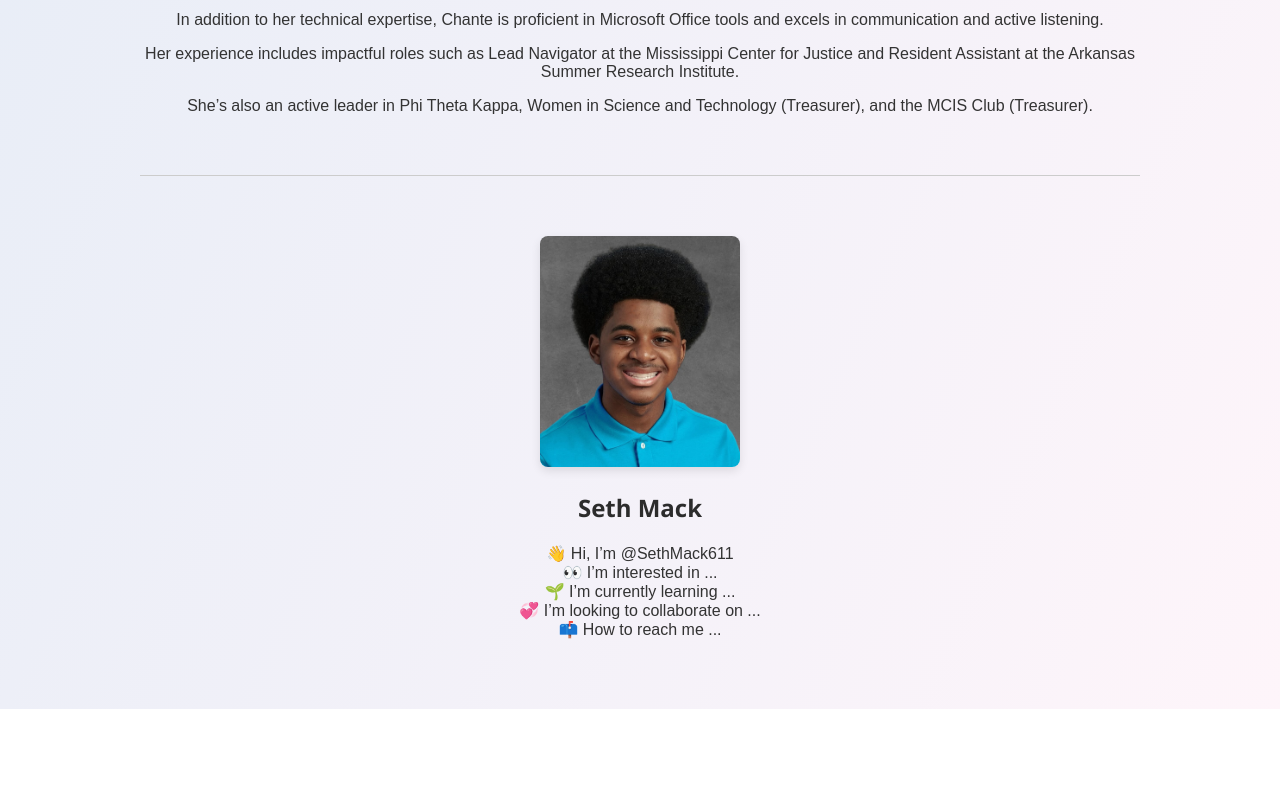
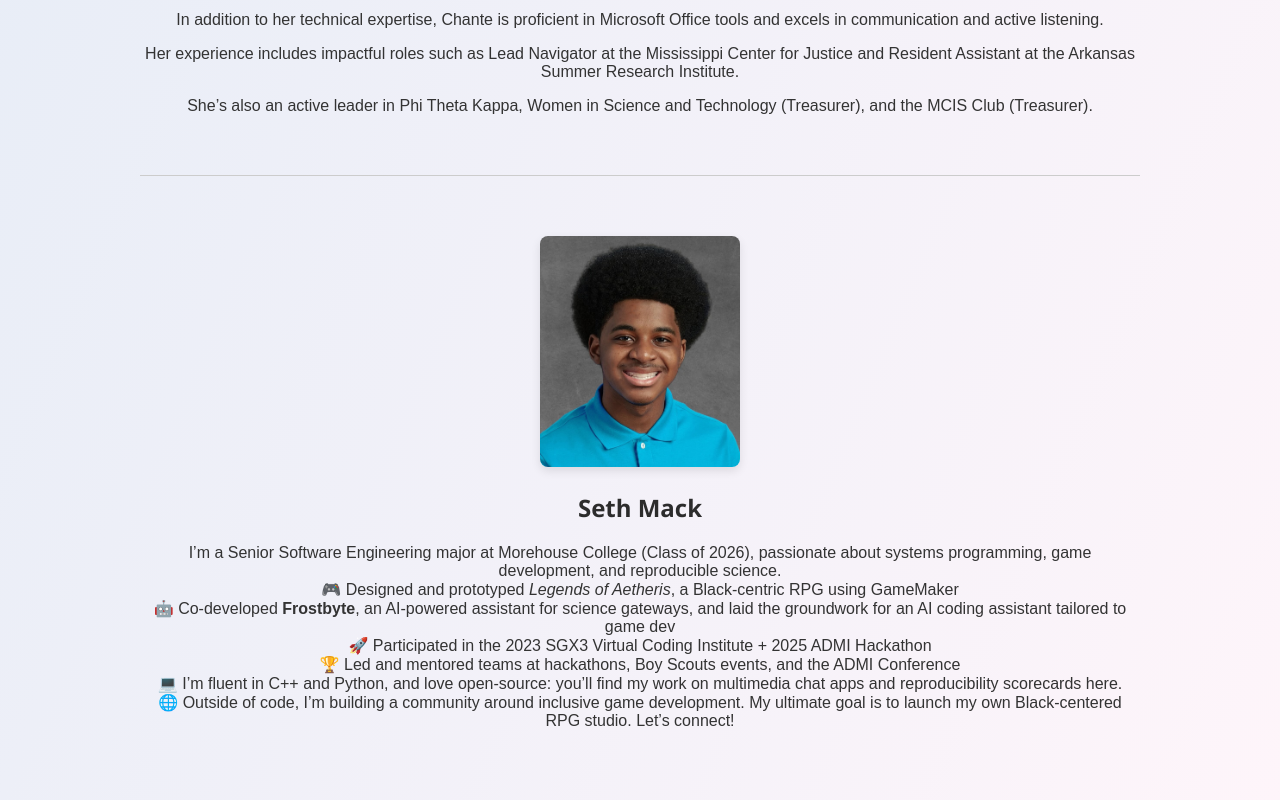
Before and after one commit to Hard-to-Cache/Hard-2-Cache, a plain HTML site: page index.html in a window 1280 px wide. Shown: the part 2235-3035 px from the top of the page. Before the commit the page ends 2944 px from the top, so only its background shows below. Drawn offline with Linux system fonts and the light colour scheme.

Commit message:
Update index.html
Finally updated my biography so that it can be in the proper section

```diff
--- a/index.html
+++ b/index.html
@@ -53,11 +53,14 @@
     <section style="text-align: center;">
       <img src="Seth light retouch cropped.jpeg" alt="Seth Mack" style="width: 200px; border-radius: 8px;">
       <h2>Seth Mack</h2>
-      <p>👋 Hi, I’m @SethMack611<br>
-      👀 I’m interested in ...<br>
-      🌱 I’m currently learning ...<br>
-      💞️ I’m looking to collaborate on ...<br>
-      📫 How to reach me ...</p>
+  I’m a Senior Software Engineering major at Morehouse College (Class of 2026), passionate about systems programming, game development, and reproducible science.<br>
+  🎮 Designed and prototyped <em>Legends of Aetheris</em>, a Black-centric RPG using GameMaker<br>
+  🤖 Co-developed <strong>Frostbyte</strong>, an AI-powered assistant for science gateways, and laid the groundwork for an AI coding assistant tailored to game dev<br>
+  🚀 Participated in the 2023 SGX3 Virtual Coding Institute + 2025 ADMI Hackathon<br>
+  🏆 Led and mentored teams at hackathons, Boy Scouts events, and the ADMI Conference<br>
+  💻 I’m fluent in C++ and Python, and love open-source: you’ll find my work on multimedia chat apps and reproducibility scorecards here.<br>
+  🌐 Outside of code, I’m building a community around inclusive game development. My ultimate goal is to launch my own Black-centered RPG studio. Let’s connect!
+</p>
     </section>
   </div>
 </body>
```
